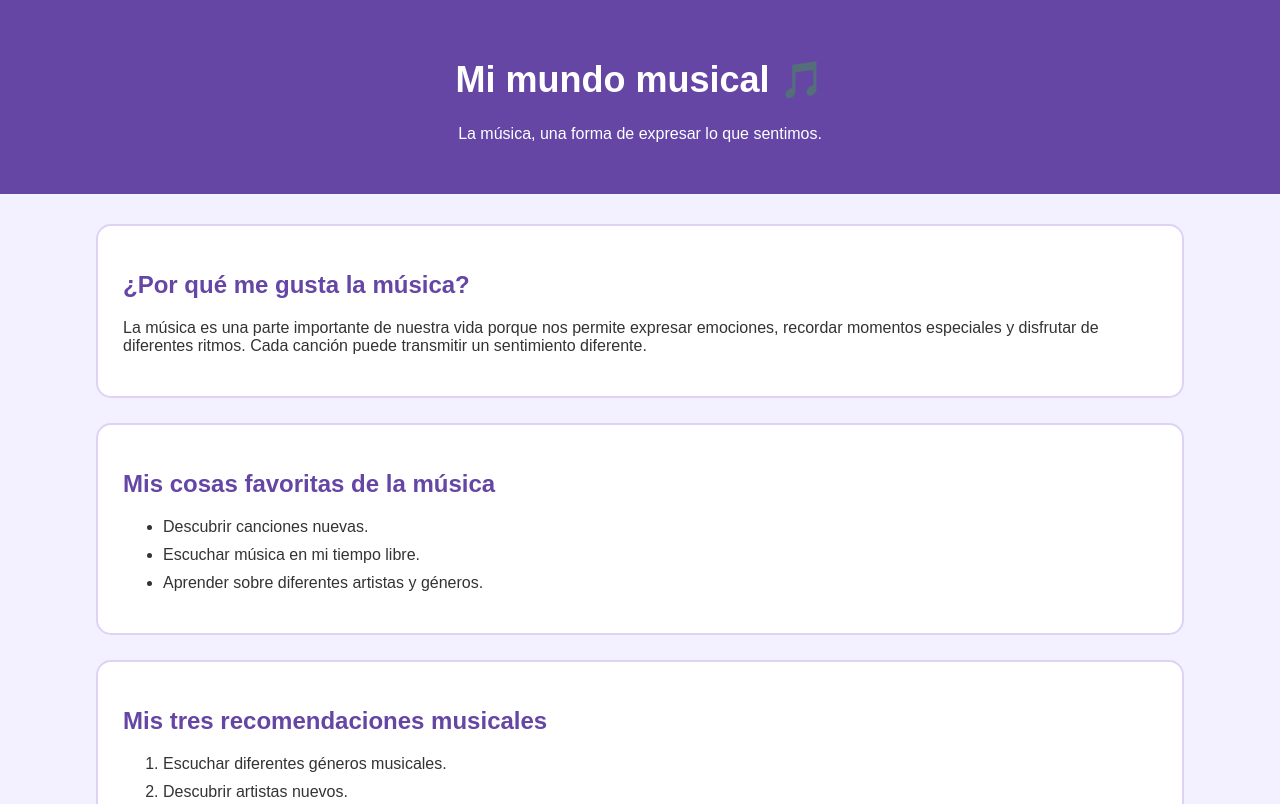
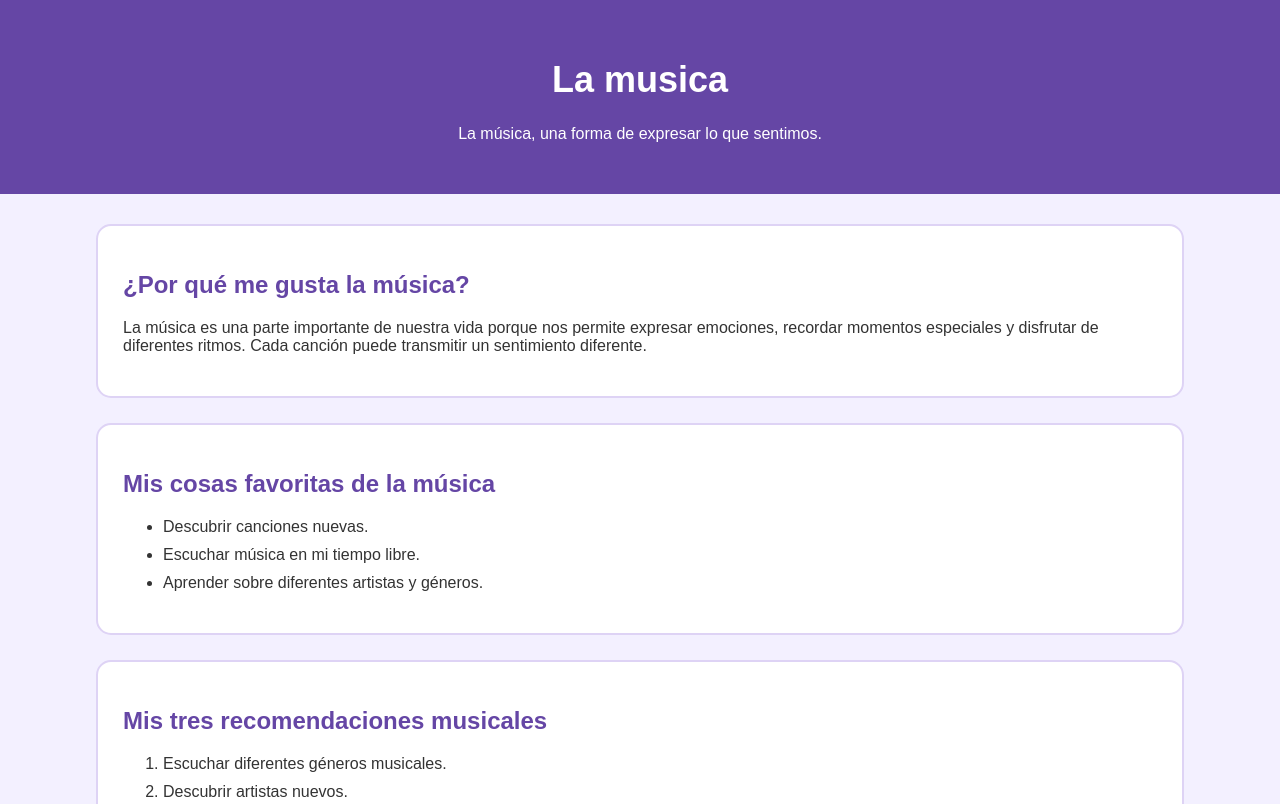
Before and after one commit to sarapg064/mi-primer-sitio, a plain HTML site: page index.html in a window 1280 px wide. Shown: the top 804 px of the page. Drawn offline with Linux system fonts and the light colour scheme.

Commit message:
Change header title to 'La musica'

```diff
--- a/index.html
+++ b/index.html
@@ -10,7 +10,7 @@
 <body>
 
     <header>
-        <h1>Mi mundo musical 🎵</h1>
+        <h1>La musica</h1>
         <p>La música, una forma de expresar lo que sentimos.</p>
     </header>
 
```
